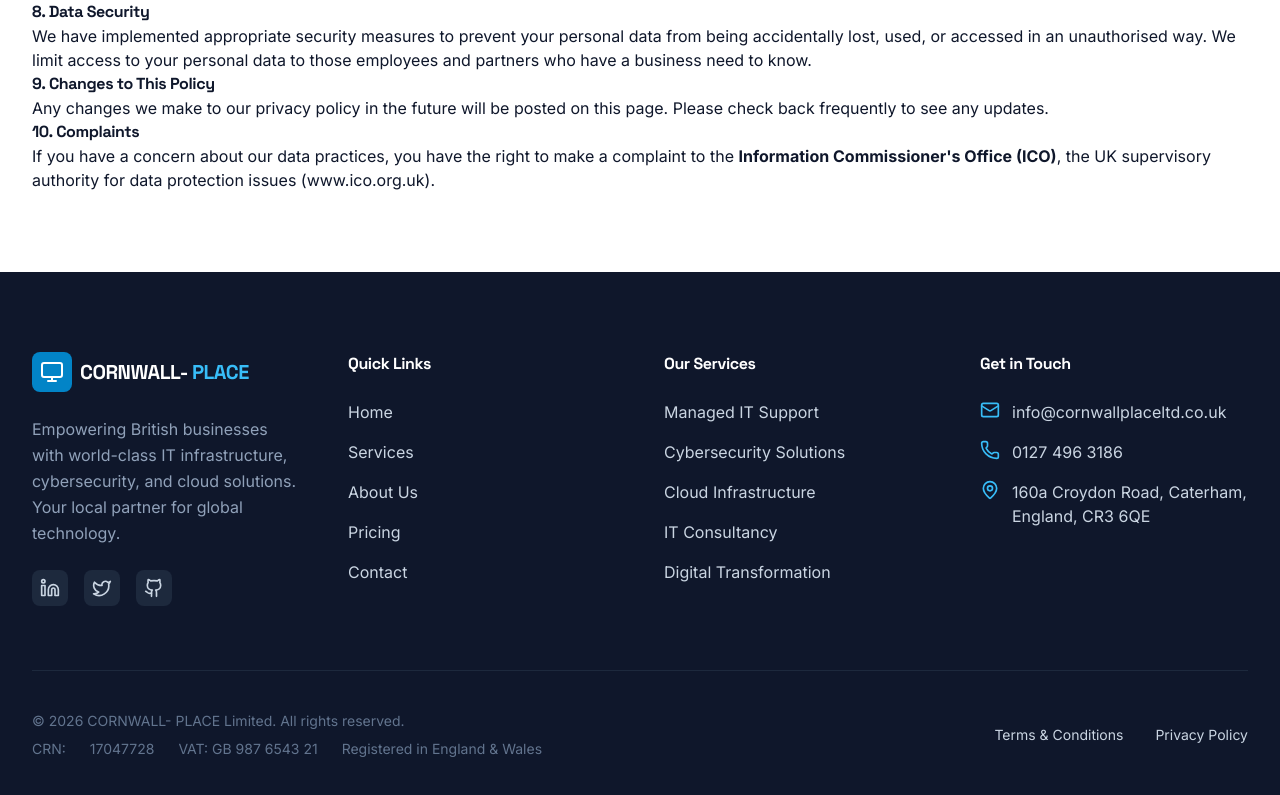
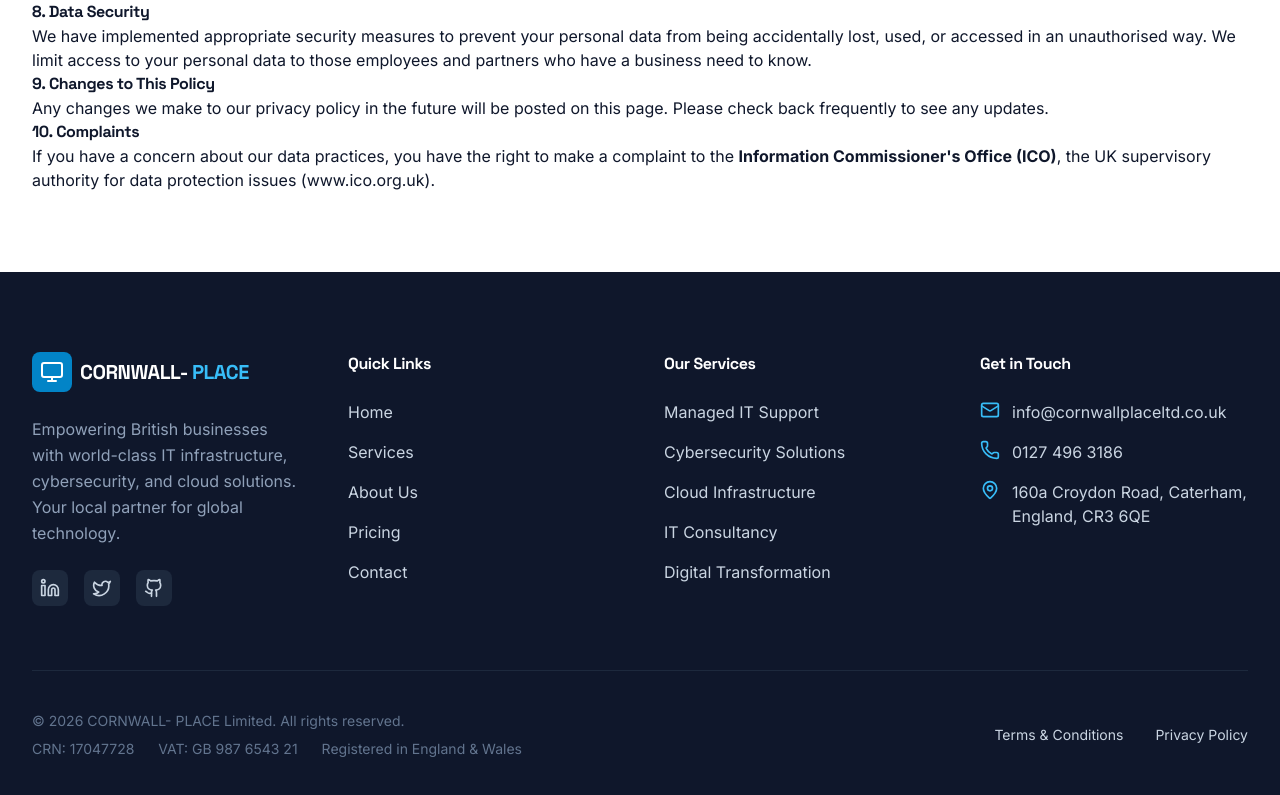
Before and after one commit to consultancy-outfit/100IT-SALESITES-001, a React (Vite) app: page /privacy in a window 1280 px wide. Shown: the part 1088-1883 px from the top of the page. Built offline with nearby package versions, Linux system fonts and the light colour scheme.

Commit message:
Update Footer.tsx

```diff
--- a/src/components/Footer.tsx
+++ b/src/components/Footer.tsx
@@ -90,8 +90,7 @@ export default function Footer() {
             <div className="text-sm text-slate-500 space-y-2">
               <p>© {new Date().getFullYear()} {COMPANY_DETAILS.name} Limited. All rights reserved.</p>
               <div className="flex flex-wrap gap-x-6 gap-y-2">
-                <span>CRN:</span>
-                <p>17047728</p>
+                <span>CRN: 17047728</span>
                 <span>VAT: GB 987 6543 21</span>
                 <span>Registered in England & Wales</span>
               </div>
```
